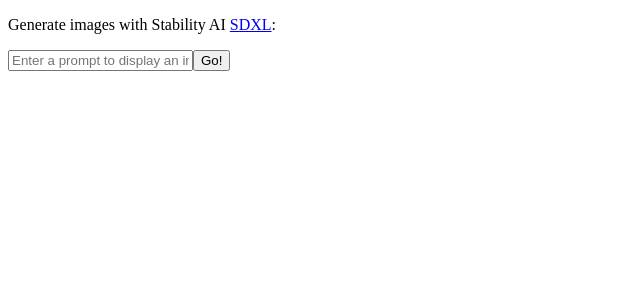
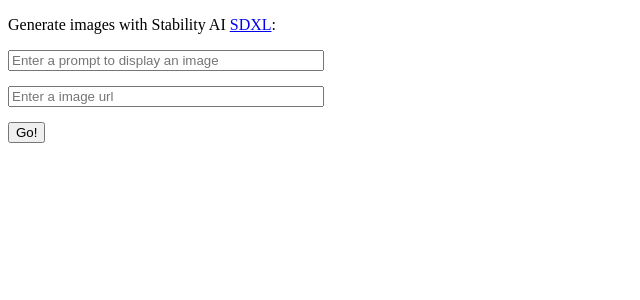
Before and after one commit to adrajan/GenImage, a Next.js app: page / in a window 1280 px wide. Shown: the top 300 px of the page, without its empty margins (0-640 px from the left). Built offline with nearby package versions, Linux system fonts and the light colour scheme.

Commit message:
Optional image URL for image Gen

```diff
--- a/pages/api/predictions/index.js
+++ b/pages/api/predictions/index.js
@@ -1,4 +1,10 @@
 export default async function handler(req, res) {
+   let inputObject = { prompt: req.body.prompt };
+
+    // Add the image to the input object only if it's present in the request body
+    if (req.body.image!="") {
+        inputObject.image = req.body.image;
+    }
     const response = await fetch("https://api.replicate.com/v1/predictions", {
       method: "POST",
       headers: {
@@ -10,9 +16,8 @@ export default async function handler(req, res) {
         // See https://replicate.com/stability-ai/sdxl
         //version: "2b017d9b67edd2ee1401238df49d75da53c523f36e363881e057f5dc3ed3c5b2",
         version: "39ed52f2a78e934b3ba6e2a89f5b1c712de7dfea535525255b1aa35c5565e08b",
-
         // This is the text prompt that will be submitted by a form on the frontend
-        input: { prompt: req.body.prompt },
+        input: inputObject
       }),
     });
 
--- a/pages/index.js
+++ b/pages/index.js
@@ -18,6 +18,7 @@ export default function Home() {
       },
       body: JSON.stringify({
         prompt: e.target.prompt.value,
+        image: e.target.image.value,
       }),
     });
     let prediction = await response.json();
@@ -55,8 +56,12 @@ export default function Home() {
       </p>
 
       <form className={styles.form} onSubmit={handleSubmit}>
-        <input type="text" name="prompt" placeholder="Enter a prompt to display an image" />
-        <button type="submit">Go!</button>
+        <input type="text"
+        name="prompt"
+         placeholder="Enter a prompt to display an image"
+         className={styles.formInput}  />
+        <input type="text" name="image" placeholder="Enter a image url" className={styles.formInput} />
+        <button type="submit" className={styles.formButton}>Go!</button>
       </form>
 
       {error && <div>{error}</div>}
--- a/styles/Home.module.css
+++ b/styles/Home.module.css
@@ -227,3 +227,15 @@
     transform: rotate(0deg);
   }
 }
+
+.formInput {
+  display: block;
+  margin-bottom: 15px; /* Adjust as needed for spacing */
+  width: 25%; /* Full width */
+  box-sizing: border-box; /* Include padding and border in the element's total width and height */
+}
+
+.formButton {
+  display: block;
+  margin-top: 10px; /* Space above the button */
+}
--- a/styles/globals.css
+++ b/styles/globals.css
@@ -10,22 +10,16 @@
   margin-bottom: 2rem;
 }
 
-.form input {
-  width: 100%;
-  padding: 1rem;
-  border: 1px solid #000;
-  border-radius: 0.25rem;
-  font-size: 1.3rem;
-  margin-right: 1rem;
+.formInput {
+  display: block;
+  margin-bottom: 15px;
+  width: 33%;
+  box-sizing: border-box;
 }
 
-.form button {
-  padding: 1rem;
-  border: none;
-  border-radius: 0.25rem;
-  box-sizing: border-box;
-  cursor: pointer;
-  font-size: 1.3rem;
+.formButton {
+  display: block;
+  margin-top: 10px; /* Space above the button */
 }
 
 .imageWrapper {
```
